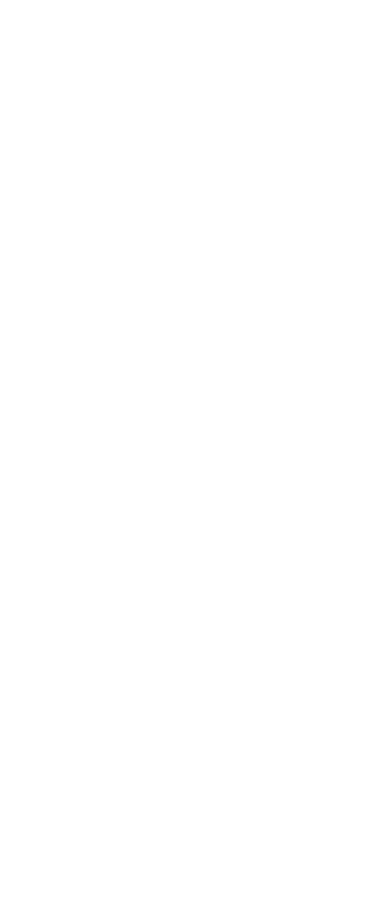
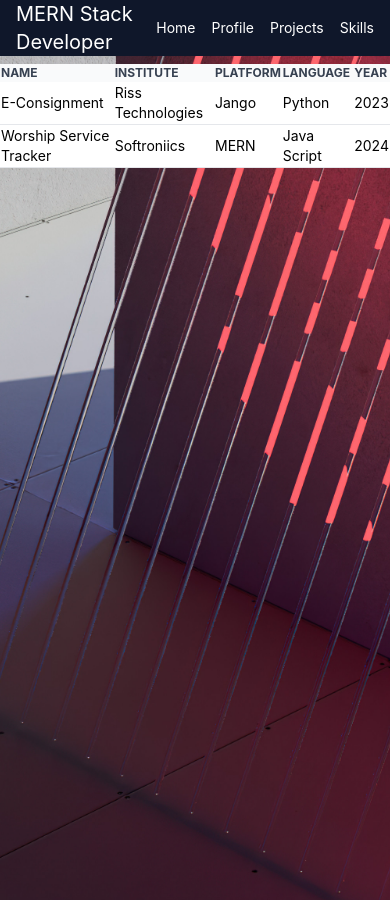
Before and after one commit to PranavChenepuravan/PersonalWebPage, a React (Create React App) app: page /projects in a window 390 px wide. Before the commit this address had no page. Before the commit the page ends 844 px from the top, so only its background shows below. Built offline with nearby package versions, Linux system fonts and the light colour scheme.

Commit message:
More responsive skills remaining

```diff
--- a/src/Common/Navbar.jsx
+++ b/src/Common/Navbar.jsx
@@ -3,7 +3,7 @@ import { Link } from 'react-router-dom'
 
 export const Navbar = () => {
   return (
-    <div className='bg-slate-900 text-white h-16 flex items-center px-4'>
+    <div className='bg-slate-900 text-white h-18 flex items-center px-4'>
       <div className='text-xl md:text-2xl lg:text-3xl xl:text-4xl'>
         MERN Stack Developer
       </div>
@@ -11,7 +11,7 @@ export const Navbar = () => {
         <Link to="home" className="hover:text-yellow-500">Home</Link>
         <Link to="profile" className="hover:text-yellow-500">Profile</Link>
         <Link to="projects" className="hover:text-yellow-500">Projects</Link>
-        <Link to="about" className="hover:text-yellow-500">About</Link>
+        <Link to="skills" className="hover:text-yellow-500">Skills</Link>
       </div>
     </div>
   )
--- a/src/Site/Profile.jsx
+++ b/src/Site/Profile.jsx
@@ -4,7 +4,7 @@ import Image from '../Pict.jpg';
 export const Profile = () => {
   return (
     <div style={{ display: 'flex', justifyContent: 'center', alignItems: 'center', height: '100vh' }}>
-      <div className="max-w-sm bg-black/70 border border-gray-200 rounded-lg shadow dark:bg-gray-800 dark:border-gray-700 mt-auto">
+      <div className="max-w-sm bg-black border border-gray-200 rounded-lg shadow dark:bg-gray-800 dark:border-gray-700 mt-auto">
         <a href="#">
           <img src={Image} alt="Profile Picture" className="rounded-t-lg w-full" />
         </a>
--- /dev/null
+++ b/src/Site/Projects.jsx
@@ -0,0 +1,37 @@
+import React from 'react';
+
+const Projects = () => {
+  return (
+    <div>
+      <table className="w-full text-sm text-left rtl:text-right text-gray-500 dark:text-gray-400 mt-2 ">
+        <thead className="text-xs text-gray-700 uppercase bg-gray-50 dark:bg-gray-700 dark:text-gray-400">
+          <tr>
+            <th>Name</th>
+            <th>Institute</th>
+            <th>Platform</th>
+            <th>Language</th>
+            <th>Year</th>
+          </tr>
+        </thead>
+        <tbody>
+          <tr className="bg-white border-b dark:bg-gray-800 text-black">
+            <td>E-Consignment</td>
+            <td>Riss Technologies</td>
+            <td>Jango</td>
+            <td>Python</td>
+            <td>2023</td>
+          </tr>
+          <tr className="bg-white border-b dark:bg-gray-800 text-black">
+            <td>Worship Service Tracker</td>
+            <td>Softroniics</td>
+            <td>MERN</td>
+            <td>Java Script</td>
+            <td>2024</td>
+          </tr>
+        </tbody>
+      </table>
+    </div>
+  );
+};
+
+export default Projects;
--- /dev/null
+++ b/src/Site/Skills.jsx
@@ -0,0 +1,8 @@
+import React from 'react'
+
+export const Skills = () => {
+  return (
+    <div>Skills</div>
+  )
+}
+export default Skills
--- a/src/index.js
+++ b/src/index.js
@@ -7,6 +7,8 @@ import { BrowserRouter, Routes,Route } from 'react-router-dom';
 import Page from './Site/Page';
 import Home from './Site/Home';
 import Profile from './Site/Profile';
+import Projects from './Site/Projects';
+import Skills from './Site/Skills';
 
 const root = ReactDOM.createRoot(document.getElementById('root'));
 root.render(
@@ -16,6 +18,8 @@ root.render(
        <Route path='/' element={<Page/>}>
          <Route path='home' element={<Home/>}/>
          <Route path='profile' element={<Profile/>}/>
+         <Route path='projects' element={<Projects/>}/>
+         <Route path='skills' element={<Skills/>}/>
        </Route>
      </Routes>
     </BrowserRouter>
```
